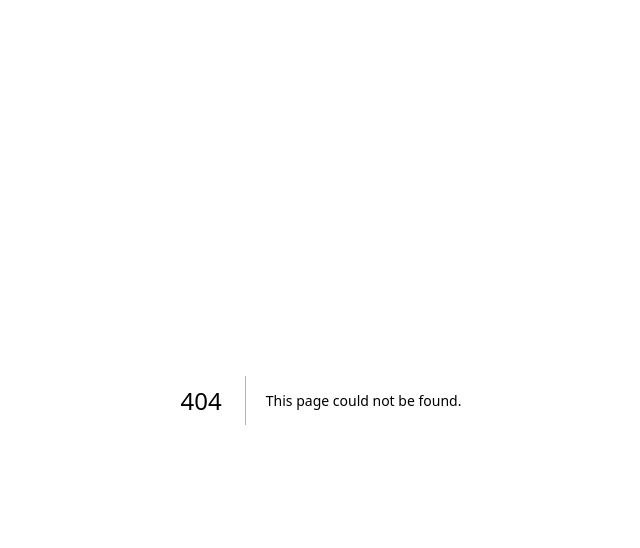
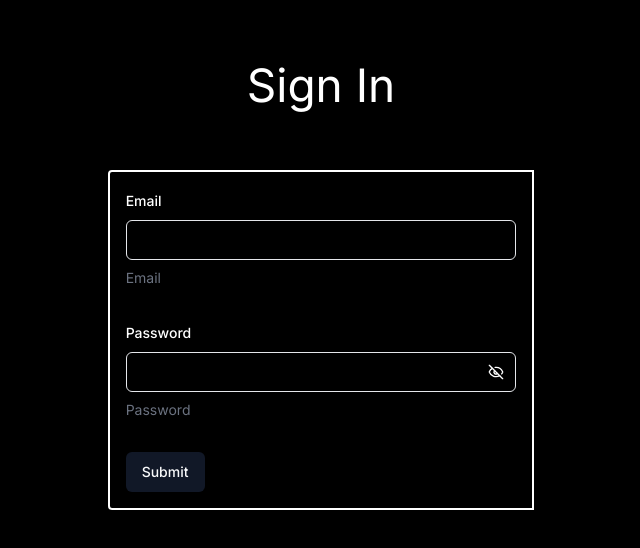
Before and after one commit to kevinxiao27/geoplot, a Next.js app in the folder frontend/: page /sign-in in a window 1280 px wide. Before the commit this address had no page. Shown: the top 548 px of the page, without its empty margins (319-959 px from the left). Built offline with nearby package versions, Linux system fonts and the light colour scheme; no server answers.

Commit message:
Feat: complete auth workflow

```diff
--- a/frontend/src/app/login/page.tsx
+++ /dev/null
@@ -1,3 +0,0 @@
-export default async function Page() {
-  return <div></div>;
-}
--- /dev/null
+++ b/frontend/src/app/sign-in/page.tsx
@@ -0,0 +1,13 @@
+"use client";
+import SignIn from "@/components/Auth/SignIn";
+
+export default function Page() {
+  return (
+    <div className='grid grid-cols-3 grid-rows-4'>
+      <div className='col-start-2 row-start-1 flex flex-row items-center justify-center text-[46px]'>Sign In</div>
+      <div className='col-start-2 row-span-2 row-start-2'>
+        <SignIn />
+      </div>
+    </div>
+  );
+}
--- /dev/null
+++ b/frontend/src/components/Auth/PasswordInput.tsx
@@ -0,0 +1,58 @@
+import { UseFormReturn } from "react-hook-form";
+import { FC, useState } from "react";
+import { Tooltip, TooltipContent, TooltipProvider, TooltipTrigger } from "@/components/ui/tooltip";
+import { Input } from "@/components/ui/input";
+import { FormControl, FormDescription, FormField, FormItem, FormLabel, FormMessage } from "@/components/ui/form";
+import { EyeIcon, EyeOffIcon } from "lucide-react";
+import { Button } from "../ui/button";
+
+const PasswordInput: FC<{
+  form: UseFormReturn<any>;
+  name: string;
+  description?: string;
+  tooltip?: string;
+}> = ({ form, name, description, tooltip }) => {
+  const [showPassword, setShowPassword] = useState(false);
+  return (
+    <FormField
+      control={form.control}
+      name={name}
+      render={({ field }) => (
+        <FormItem>
+          <FormLabel>{description}</FormLabel>
+          <div className='relative'>
+            <FormControl>
+              <Input type={showPassword ? "text" : "password"} className={"hide-password-toggle pr-10"} {...field} />
+            </FormControl>
+            <Button
+              type='button'
+              variant='ghost'
+              size='sm'
+              className='absolute h-full right-0 top-0 hover:bg-slate-600'
+              onClick={() => setShowPassword((prev) => !prev)}
+            >
+              {showPassword ? <EyeIcon className='h-4 w-4' aria-hidden='true' /> : <EyeOffIcon className='h-4 w-4' aria-hidden='true' />}
+              <span className='sr-only'>{showPassword ? "Hide password" : "Show password"}</span>
+            </Button>
+          </div>
+          <div className='flex flex-row items-center space-x-4'>
+            <TooltipProvider>
+              <Tooltip>
+                <TooltipTrigger asChild>
+                  <FormDescription>{description}</FormDescription>
+                </TooltipTrigger>
+                <TooltipContent>
+                  <p>{tooltip}</p>
+                </TooltipContent>
+              </Tooltip>
+            </TooltipProvider>
+
+            <FormMessage className='text-baby-blue text-xs' />
+          </div>
+          <FormMessage />
+        </FormItem>
+      )}
+    />
+  );
+};
+export default PasswordInput;
--- /dev/null
+++ b/frontend/src/components/Auth/SignIn.tsx
@@ -0,0 +1,60 @@
+"use client";
+import { FC, useState } from "react";
+import { Button } from "@/components/ui/button";
+import { Form } from "@/components/ui/form";
+import { signIn } from "@/firebase/auth";
+import TextInput from "./TextInput";
+import { zodResolver } from "@hookform/resolvers/zod";
+import { useForm } from "react-hook-form";
+import { z } from "zod";
+import PasswordInput from "./PasswordInput";
+
+const formSchema = z.object({
+  email: z
+    .string()
+    .email("Must enter an email")
+    .trim()
+    .min(2, "Username must be at least 2 characters")
+    .max(50, "Username must be shorter than 50 characters"),
+  password: z.string().trim().min(6, "Password must be at least 6 characters").max(50, "Password must be shorter than 50 characters")
+});
+const SignIn: FC<{}> = () => {
+  const [signInError, setSignInError] = useState("");
+  const form = useForm<z.infer<typeof formSchema>>({
+    resolver: zodResolver(formSchema),
+    defaultValues: {
+      email: "",
+      password: ""
+    }
+  });
+  async function onSubmit(values: z.infer<typeof formSchema>) {
+    const result = await signIn(values.email, values.password);
+
+    if (result.error) {
+      if (!("code" in result.error)) {
+        setSignInError("Unknown error");
+        console.log(result);
+        return;
+      }
+
+      setSignInError(result.error.code);
+    }
+
+    console.log(result);
+  }
+  return (
+    <Form {...form}>
+      <form onSubmit={form.handleSubmit(onSubmit)} className='space-y-8 bg-black border-white border-2 rounded-s p-4'>
+        <TextInput form={form} name='email' description='Email' tooltip='Your display name' />
+        <PasswordInput form={form} name='password' description='Password' tooltip='Your password to login' />
+
+        <div className='flex flex-row space-x-3 items-center'>
+          <Button type='submit'>Submit</Button>
+          <div>{signInError}</div>
+        </div>
+      </form>
+    </Form>
+  );
+};
+
+export default SignIn;
--- a/frontend/src/components/Auth/SignUp.tsx
+++ b/frontend/src/components/Auth/SignUp.tsx
@@ -1,16 +1,23 @@
 "use client";
 import { FC, useState } from "react";
 import { Button } from "@/components/ui/button";
-import { Form, FormControl, FormDescription, FormField, FormItem, FormLabel, FormMessage } from "@/components/ui/form";
+import { Form } from "@/components/ui/form";
+import { signUp } from "@/firebase/auth";
 import TextInput from "./TextInput";
 import { zodResolver } from "@hookform/resolvers/zod";
 import { useForm } from "react-hook-form";
 import { z } from "zod";
+import PasswordInput from "./PasswordInput";
 
 const formSchema = z
   .object({
-    username: z.string().min(2, "Username must be at least 2 characters").max(50, "Username must be shorter than 50 characters"),
-    password: z.string().min(6, "Password must be at least 6 characters").max(50, "Password must be shorter than 50 characters"),
+    email: z
+      .string()
+      .email("Must enter an email")
+      .trim()
+      .min(2, "Username must be at least 2 characters")
+      .max(50, "Username must be shorter than 50 characters"),
+    password: z.string().trim().min(6, "Password must be at least 6 characters").max(50, "Password must be shorter than 50 characters"),
     confirmPassword: z.string().optional()
   })
   .superRefine((values, ctx) => {
@@ -24,24 +31,48 @@ const formSchema = z
   });
 
 const SignUp: FC<{}> = () => {
-  const [state, setState] = useState("");
+  const [signUpError, setSignUpError] = useState("");
   const form = useForm<z.infer<typeof formSchema>>({
     resolver: zodResolver(formSchema),
     defaultValues: {
-      username: "",
-      password: ""
+      email: "",
+      password: "",
+      confirmPassword: ""
     }
   });
-  function onSubmit(values: z.infer<typeof formSchema>) {
-    console.log(values);
+  async function onSubmit(values: z.infer<typeof formSchema>) {
+    const result = await signUp(values.email, values.password);
+
+    if (result.error) {
+      if (!("code" in result.error)) {
+        setSignUpError("Unknown error");
+        console.error(result);
+        return;
+      }
+
+      if (result.error.code == "auth/email-already-in-use") {
+        setSignUpError("The email address is already in use");
+      } else if (result?.error.code == "auth/invalid-email") {
+        setSignUpError("The email address is not valid.");
+      } else if (result.error.code == "auth/operation-not-allowed") {
+        setSignUpError("Operation not allowed.");
+      } else if (result.error.code == "auth/weak-password") {
+        setSignUpError("The password is too weak.");
+      }
+    }
+
+    console.log(result);
   }
   return (
     <Form {...form}>
       <form onSubmit={form.handleSubmit(onSubmit)} className='space-y-8 bg-black border-white border-2 rounded-s p-4'>
-        <TextInput form={form} name='username' description='Username' tooltip='Your display name' />
-        <TextInput form={form} name='password' description='Password' tooltip='Your password to login' />
-        <TextInput form={form} name='confirmPassword' description='Confirm Password' tooltip='Must match entered password' />
-        <Button type='submit'>Submit</Button>
+        <TextInput form={form} name='email' description='Email' tooltip='Your display name' />
+        <PasswordInput form={form} name='password' description='Password' tooltip='Your password to login' />
+        <PasswordInput form={form} name='confirmPassword' description='Confirm Password' tooltip='Must match entered password' />
+        <div className='flex flex-row space-x-3 items-center'>
+          <Button type='submit'>Submit</Button>
+          <div>{signUpError}</div>
+        </div>
       </form>
     </Form>
   );
--- a/frontend/src/firebase/auth.ts
+++ b/frontend/src/firebase/auth.ts
@@ -1,11 +1,9 @@
-import "server-only";
-
 import { clientAuth } from "./config";
 import { createUserWithEmailAndPassword, signInWithEmailAndPassword, UserCredential } from "firebase/auth";
 
 interface AuthResponse {
   result: UserCredential | null;
-  error: unknown;
+  error: any;
 }
 
 export async function signUp(email: string, password: string): Promise<AuthResponse> {
--- a/frontend/src/firebase/config.ts
+++ b/frontend/src/firebase/config.ts
@@ -1,10 +1,10 @@
 // Import the functions you need from the SDKs you need
-import { initializeApp, getApps } from "firebase-admin/app";
-import * as admin from "firebase-admin";
-import * as client from "firebase/app";
-import * as clientauth from "firebase/auth";
+// import { initializeApp, getApps } from "firebase-admin/app";
+import admin from "firebase-admin";
+import { initializeApp } from "firebase/app";
+import { getAuth } from "firebase/auth";
 import "../../envConfig";
-import { SessionCookieOptions, getAuth } from "firebase-admin/auth";
+// import { SessionCookieOptions, getAuth } from "firebase-admin/auth";
 import "../../envConfig";
 
 import serviceAccount from "./servicekey.json";
@@ -20,24 +20,14 @@ const firebaseConfig = {
   storageBucket: process.env.NEXT_PUBLIC_FIREBASE_STORAGE_BUCKET,
   messagingSenderId: process.env.NEXT_PUBLIC_FIREBASE_MESSAGING_SENDER_ID,
   appId: process.env.NEXT_PUBLIC_FIREBASE_APP_ID,
-  measurementId: process.env.NEXT_PUBLIC_FIREBASE_MEASUREMENT_ID,
+  measurementId: process.env.NEXT_PUBLIC_FIREBASE_MEASUREMENT_ID
 };
 
 const cert: admin.ServiceAccount = {
   projectId: process.env.NEXT_PUBLIC_FIREBASE_PROJECT_ID,
   clientEmail: process.env.FIREBASE_ADMIN_SERVICE_ACCOUNT,
-  privateKey: process.env.FIREBASE_PRIVATE_KEY,
+  privateKey: process.env.FIREBASE_PRIVATE_KEY
 };
 
-export const serverApp =
-  getApps().find((it) => it.name === "firebase-admin-app") ||
-  initializeApp(
-    {
-      credential: admin.credential.cert(cert),
-    },
-    "firebase-admin-app"
-  );
-export const serverAuth = getAuth(serverApp);
-
-export const clientApp = !client.getApps().length ? client.initializeApp(firebaseConfig) : client.getApp();
-export const clientAuth = clientauth.getAuth(clientApp);
+export const app = initializeApp(firebaseConfig);
+export const clientAuth = getAuth(app);
```
Also changed, not shown: frontend/src/components/Login/Login.tsx (deleted).
